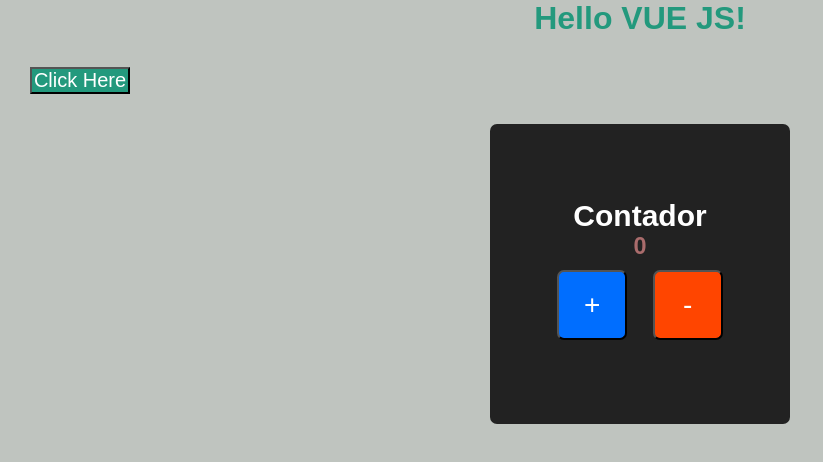
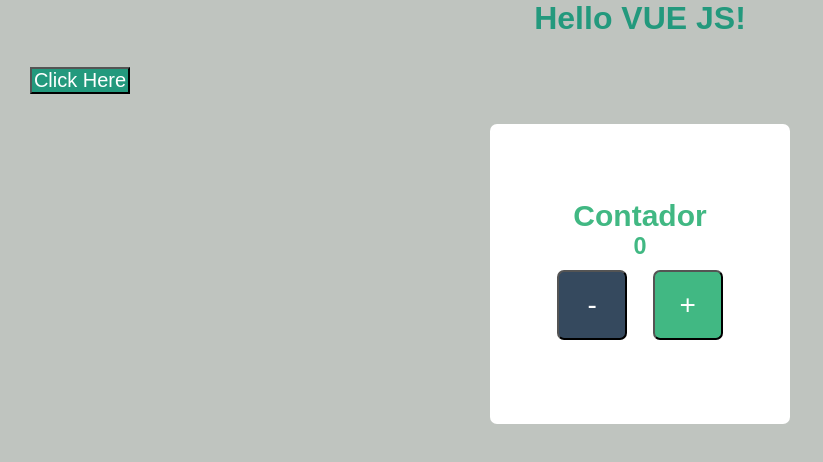
Before and after one commit to leoportogtr86/vuejs, a website: page index.html in a window 1280 px wide. Shown: the whole page, without its empty margins (0-823 px from the left). Drawn offline with nearby package versions, Linux system fonts and the light colour scheme.

Commit message:
criando um contador com eventos de click e incremento de variavel

```diff
--- a/css/main.css
+++ b/css/main.css
@@ -30,7 +30,7 @@
 
 .contador{
 
-    background-color: #222;
+    background-color: #FFFFFF;
     width: 300px;
     height: 300px;
     border-radius: 7px;
@@ -39,7 +39,7 @@
     font-family: sans-serif;
     font-size: 20px;
     display: flex;
-    color: white;
+    color: #41b883ff;
     justify-content: center;
     flex-direction: column;
     align-items: center;
@@ -47,7 +47,7 @@
 
 .contador h3{
 
-    color: rgb(170, 108, 108);
+    color: #41b883ff;
 }
 
 .botoes button{
@@ -65,10 +65,10 @@
 
 .mais{
 
-    background-color: rgb(0, 110, 255);
+    background-color: #41b883ff;
 }
 
 .menos{
 
-    background-color: orangered;
+    background-color: #35495eff;
 }
--- a/index.html
+++ b/index.html
@@ -21,8 +21,8 @@
         <h3>{{resultado}}</h3>
 
         <div class="botoes">
+            <button class="menos" v-on:click="menos">-</button>
             <button class="mais" v-on:click="mais">+</button>
-            <button class="menos" v-on:click="menos">-</button>
         </div>
 
     </div>
```
